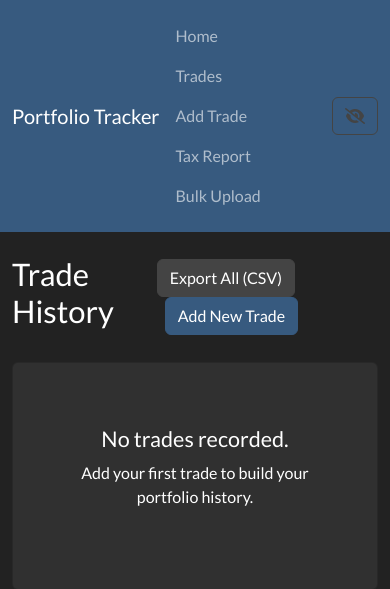
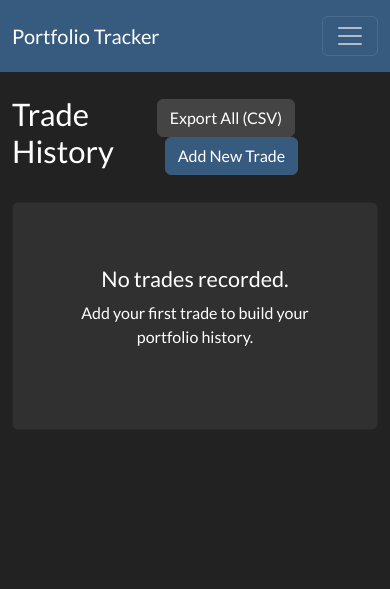
Before and after one commit to enda2020/portfolio, a Flask app: page /trades in a window 390 px wide. Shown: the top 589 px of the page. Run offline with Flask 3, Linux system fonts and the light colour scheme; data that the repository does not hold is empty; some libraries are stand-ins or nearby versions.

Commit message:
added mobile layout

```diff
--- a/templates/base.html
+++ b/templates/base.html
@@ -12,6 +12,10 @@
     <nav class="navbar navbar-expand-lg navbar-dark bg-primary">
         <div class="container">
             <a class="navbar-brand" href="{{ url_for('index') }}">Portfolio Tracker</a>
+            <button class="navbar-toggler" type="button" data-bs-toggle="collapse" data-bs-target="#navbarContent" aria-controls="navbarContent" aria-expanded="false" aria-label="Toggle navigation">
+                <span class="navbar-toggler-icon"></span>
+            </button>
+            <div class="collapse navbar-collapse" id="navbarContent">
                 <div class="navbar-nav">
                     <a class="nav-link" href="{{ url_for('index') }}">Home</a>
                     <a class="nav-link" href="{{ url_for('list_trades') }}">Trades</a>
@@ -21,10 +25,11 @@
                 </div>
                 <div class="navbar-nav ms-auto">
                     {% block navbar_info %}{% endblock %}
-                <div class="nav-item">
-                    <button id="visibility-toggle" class="btn btn-outline-secondary ms-2" type="button" title="Toggle value visibility">
+                    <div class="nav-item mt-2 mt-lg-0">
+                        <button id="visibility-toggle" class="btn btn-outline-secondary ms-lg-2" type="button" title="Toggle value visibility">
                             <i class="fas fa-eye-slash"></i>
                         </button>
+                    </div>
                 </div>
             </div>
         </div>
--- a/templates/index.html
+++ b/templates/index.html
@@ -98,6 +98,7 @@
 <div class="card">
     <div class="card-body">
         {% if stocks %}
+            <div class="table-responsive">
                 <table class="table table-hover table-dark" style="margin-bottom: 0;">
                     <thead>
                         <tr>
@@ -128,6 +129,7 @@
                         {% endfor %}
                     </tbody>
                 </table>
+            </div>
         {% else %}
             <div class="text-center p-5">
                 <h4>No holdings calculated.</h4>
--- a/templates/tax_report.html
+++ b/templates/tax_report.html
@@ -61,6 +61,7 @@
         <h4>Sales in {{ report_data.year }}</h4>
     </div>
     <div class="card-body">
+        <div class="table-responsive">
             <table class="table table-hover table-dark">
                 <thead>
                     <tr>
@@ -162,6 +163,7 @@
                                     </p>
                                 </div>
                             </div>
+                        </div>
                     </td>
                 </tr>
                 {% endfor %}
@@ -169,5 +171,6 @@
         </table>
         </div>
     </div>
+</div>
 {% endif %}
 {% endblock %}
--- a/templates/trades.html
+++ b/templates/trades.html
@@ -14,6 +14,7 @@
 <div class="card">
     <div class="card-body">
         {% if trades %}
+            <div class="table-responsive">
                 <table class="table table-hover table-dark">
                     <thead>
                         <tr>
@@ -56,6 +57,7 @@
                         {% endfor %}
                     </tbody>
                 </table>
+            </div>
         {% else %}
             <div class="text-center p-5">
                 <h4>No trades recorded.</h4>
```
Also changed, not shown: README.md. Lines whose indentation alone changed are shown as unchanged.
